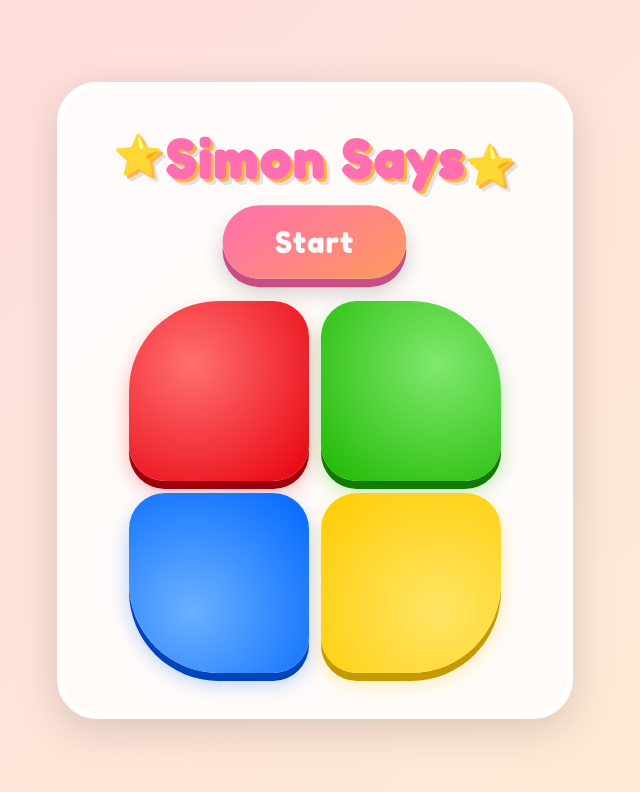
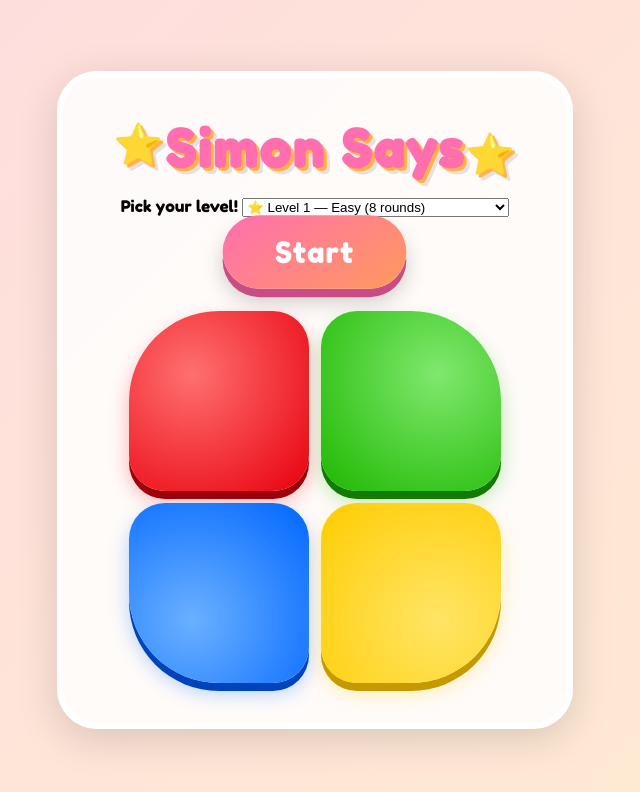
Before and after one commit to harshpachori/SimonSays_harshpachori, a website: page index.html in a window 1280 px wide. Shown: the whole page, without its empty margins (325-965 px from the left). Drawn offline with Linux system fonts and the light colour scheme; files that its build step writes are made by us from their sources.

Commit message:
Add level selector to game controls

```diff
--- a/index.html
+++ b/index.html
@@ -10,12 +10,19 @@
   <body>
     <main>
       <h1 class="js-heading">Simon Says</h1>
-
       <section class="game-controls">
+        <div class="level-selector">
+          <label for="level-select" class="level-label">Pick your level!</label>
+          <select id="level-select" class="js-level-select level-select">
+            <option value="1">⭐ Level 1 — Easy (8 rounds)</option>
+            <option value="2">⭐⭐ Level 2 — Medium (14 rounds)</option>
+            <option value="3">⭐⭐⭐ Level 3 — Hard (20 rounds)</option>
+            <option value="4">⭐⭐⭐⭐ Level 4 — Expert (31 rounds)</option>
+          </select>
+        </div>
         <button class="start-button js-start-button">Start</button>
         <span class="status hidden js-status"></span>
       </section>
-
       <section class="pad-container unclickable js-pad-container">
         <div class="pad pad-red js-pad-red" data-color="red"></div>
         <div class="pad pad-green js-pad-green" data-color="green"></div>
```
